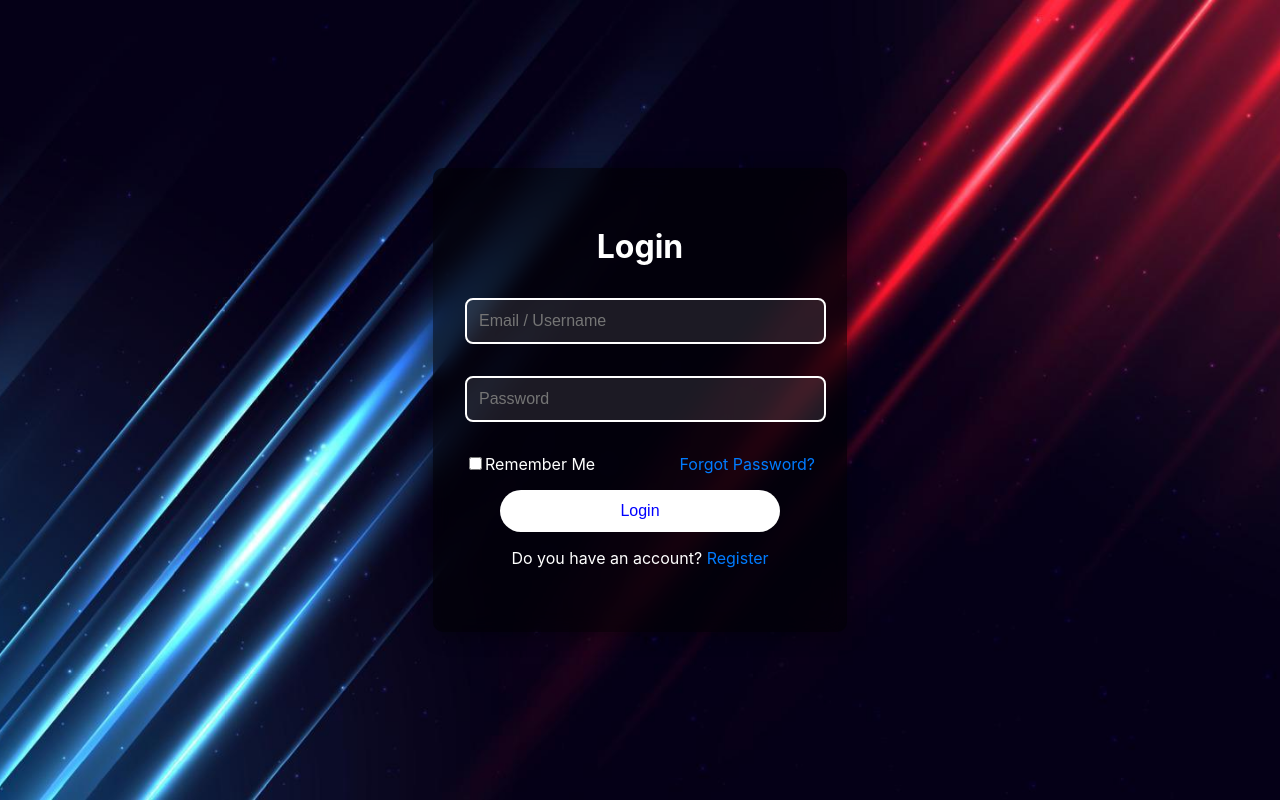
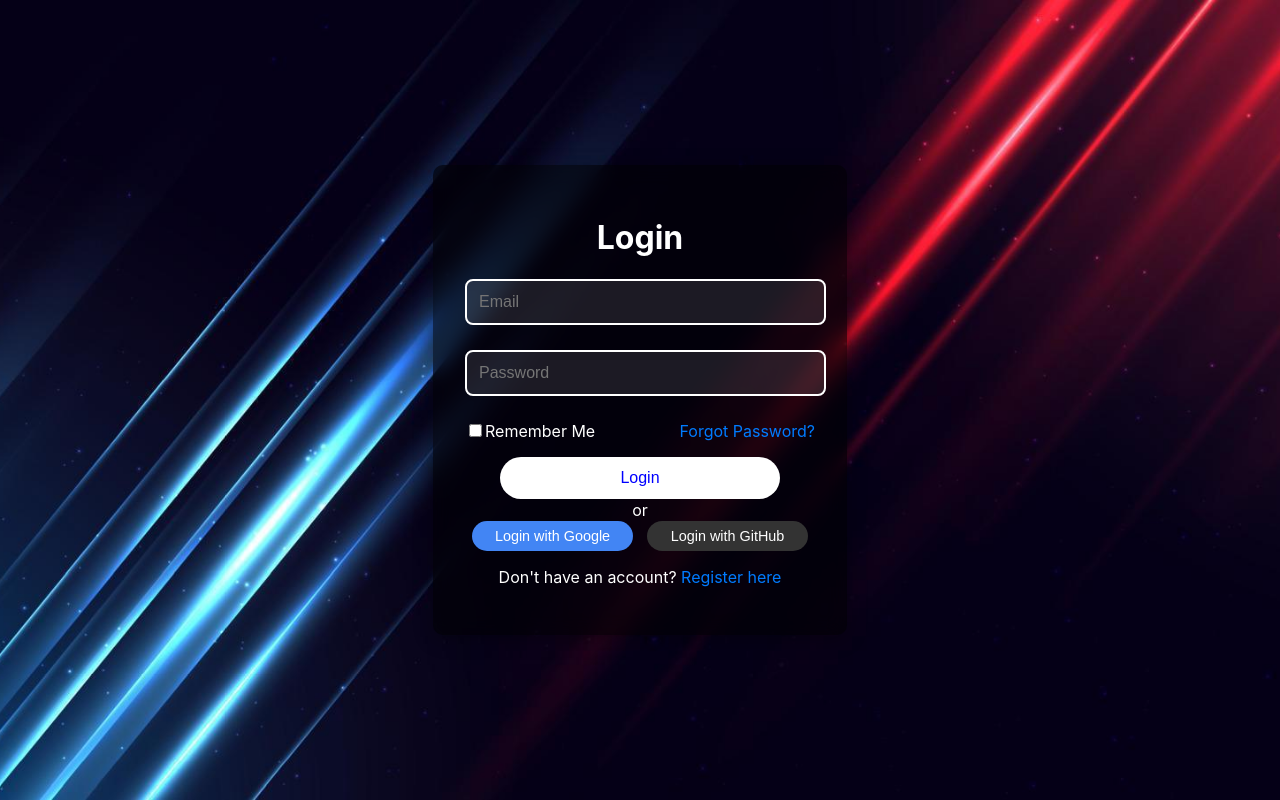
Before and after one commit to ViorelCalin849/SmartCampusFrontend, a React (Create React App) app in the folder smart-campus-frontend/: page / in a window 1280 px wide. Built offline with nearby package versions, Linux system fonts and the light colour scheme.

Commit message:
LoginPage-3rdParty-Auth

```diff
--- a/smart-campus-frontend/src/components/ChatPage.js
+++ b/smart-campus-frontend/src/components/ChatPage.js
@@ -21,7 +21,7 @@ const ChatPage = () => {
     const [role, setRole] = useState('student'); // Default role
     const [errorMessage, setErrorMessage] = useState('');
     const [onlineUsers, setOnlineUsers] = useState([]);
-    const [offlineUsers, setOfflineUsers] = useState([]); // New state for offline users
+    const [offlineUsers, setOfflineUsers] = useState([]);
 
     useEffect(() => {
         const storedUserId = localStorage.getItem('userId');
@@ -52,6 +52,8 @@ const ChatPage = () => {
                 setUsername(userData.username);
                 setRole(userData.role);
                 setRoom(userData.role === 'admin' ? 'admin' : 'student'); // Set initial room based on role
+                // Ensure to set online status when user logs in
+                updateOnlineStatus(userId, 'online');
             } else {
                 console.error('User not found in Firestore');
             }
--- a/smart-campus-frontend/src/components/Login.js
+++ b/smart-campus-frontend/src/components/Login.js
@@ -1,7 +1,6 @@
-// src/components/Login.js
 import React, { useState } from 'react';
-import { getAuth, signInWithEmailAndPassword } from 'firebase/auth';
-import { doc, getDoc } from 'firebase/firestore'; // Import Firestore methods
+import { getAuth, signInWithEmailAndPassword, signInWithPopup, GoogleAuthProvider, GithubAuthProvider } from 'firebase/auth';
+import { doc, getDoc, setDoc } from 'firebase/firestore';
 import { db } from '../firebase'; // Import Firestore db instance
 import '../styles/Login.css';
 import { Link, useNavigate } from 'react-router-dom';
@@ -17,53 +16,81 @@ const Login = () => {
         const auth = getAuth();
 
         try {
-            // Sign in with Firebase
+            // Sign in with Email/Password
             const userCredential = await signInWithEmailAndPassword(auth, email, password);
-            const user = userCredential.user;
-
-            // Fetch user data from Firestore
-            const userDoc = await getDoc(doc(db, 'users', user.uid));
-            if (userDoc.exists()) {
-                const userData = userDoc.data();
-                localStorage.setItem('username', userData.username); // Store username
-                localStorage.setItem('role', userData.role); // Store user role
-                localStorage.setItem('userId', user.uid);
-
-            } else {
-                console.log('No such user document!');
-            }
-
-            navigate('/dashboard'); // Redirect to dashboard on successful login
-
+            await handleUserData(userCredential.user);
+            localStorage.setItem('userId', userCredential.user.uid); // Store userId in local storage
+            navigate('/dashboard');
         } catch (error) {
             setError('An error occurred during login: ' + error.message);
         }
     };
 
+    const handleGoogleSignIn = async () => {
+        const auth = getAuth();
+        const provider = new GoogleAuthProvider();
+        try {
+            const result = await signInWithPopup(auth, provider);
+            await handleUserData(result.user);
+            localStorage.setItem('userId', result.user.uid); // Store userId in local storage
+            navigate('/dashboard');
+        } catch (error) {
+            setError('An error occurred during Google sign-in: ' + error.message);
+        }
+    };
+
+    const handleGithubSignIn = async () => {
+        const auth = getAuth();
+        const provider = new GithubAuthProvider();
+        try {
+            const result = await signInWithPopup(auth, provider);
+            await handleUserData(result.user);
+            localStorage.setItem('userId', result.user.uid); // Store userId in local storage
+            navigate('/dashboard');
+        } catch (error) {
+            setError('An error occurred during GitHub sign-in: ' + error.message);
+        }
+    };
+
+    const handleUserData = async (user) => {
+        const userDocRef = doc(db, 'users', user.uid);
+        const userDoc = await getDoc(userDocRef);
+
+        if (!userDoc.exists()) {
+            // Create a new user document in Firestore
+            const userData = {
+                email: user.email,
+                username: user.displayName || user.email.split('@')[0], // Use display name or email prefix
+                role: 'student', // Default role
+                status: 'online', // Set status as online
+            };
+            await setDoc(userDocRef, userData);
+        } else {
+            await setDoc(userDocRef, { status: 'online' }, { merge: true });
+        }
+    };
+
     return (
         <div className="login-container">
-            <h2 className="login-heading">Login</h2>
+            <h1>Login</h1>
+            {error && <p className="error">{error}</p>}
             <form onSubmit={handleLogin}>
-                <div className="login-form-group">
                 <input
                     type="email"
-                        placeholder="Email / Username"
+                    placeholder="Email"
                     value={email}
                     onChange={(e) => setEmail(e.target.value)}
-                        className="login-form-input"
                     required
+                    className="login-form-input" // Add your custom class if needed
                 />
-                </div>
-                <div className="login-form-group">
                 <input
                     type="password"
                     placeholder="Password"
                     value={password}
                     onChange={(e) => setPassword(e.target.value)}
-                        className="login-form-input"
                     required
+                    className="login-form-input" // Add your custom class if needed
                 />
-                </div>
 
                 <div className="remember-forgot-container">
                     <div className="remember-me-container">
@@ -80,11 +107,23 @@ const Login = () => {
                     </div>
                 </div>
 
-                {error && <p className="login-error-message">{error}</p>}
                 <button type="submit" className="login-button">Login</button>
             </form>
+
+            <p>or</p>
+
+            {/* Flex container for Google and GitHub buttons */}
+            <div className="oauth-buttons-container">
+                <button className="oauth-button google" onClick={handleGoogleSignIn}>
+                    Login with Google
+                </button>
+                <button className="oauth-button github" onClick={handleGithubSignIn}>
+                    Login with GitHub
+                </button>
+            </div>
+
             <p>
-                Do you have an account? <Link to="/register" className="create-account-link">Register</Link>
+                Don't have an account? <Link to="/register" className="forgot-password-link">Register here</Link>
             </p>
         </div>
     );
--- a/smart-campus-frontend/src/styles/Login.css
+++ b/smart-campus-frontend/src/styles/Login.css
@@ -42,6 +42,7 @@ body, html {
 
 .login-form-input {
     width: 95%;
+    margin-bottom: 25px;
     padding: 0.75em; /* Increased padding for a larger touch area */
     border: 2px solid white; /* Blue border to match the theme */
     border-radius: 8px; /* Rounded corners */
@@ -78,12 +79,13 @@ body, html {
     cursor: pointer;
     font-size: 1em;
     transition: background 0.3s; /* Smooth transition on hover */
+    margin-bottom: -15px; /* Reduce this value to decrease space between buttons */
 }
 
-    .login-button:hover {
-        background: #0056b3; /* Darker shade on hover */
-        color: white;
-    }
+.login-button:hover {
+    background: #0056b3; /* Darker shade on hover */
+    color: white;
+}
 
 .login-footer {
     text-align: center; /* Center the footer links */
@@ -108,10 +110,11 @@ body, html {
 }
 
 .remember-forgot-container {
-    display: flex; /* Use flexbox to align children */
-    justify-content: space-between; /* Space between items */
-    align-items: center; /* Center items vertically */
-    margin-bottom: 1em; /* Add some space below the group */
+    display: flex;
+    justify-content: space-between; /* Space between the two items */
+    align-items: center; /* Align items vertically */
+    margin: 1em 0; /* Margin for spacing */
+    margin-top: 0;
 }
 
 .remember-me-container {
@@ -121,3 +124,46 @@ body, html {
 .forgot-password-container {
     text-align: right; /* Right-align the forgot password link */
 }
+
+.oauth-buttons-container {
+    display: flex; /* Use flexbox for horizontal alignment */
+    justify-content: center; /* Center the buttons horizontally */
+    margin: 1em 0; /* Margin above and below */
+}
+
+/* OAuth button styles */
+.oauth-button {
+    flex: 1; /* Allow buttons to grow equally */
+    padding: 0.5em; /* Smaller padding for smaller buttons */
+    border: none;
+    border-radius: 50px;
+    cursor: pointer;
+    color: white;
+    font-size: 0.9em; /* Smaller font size */
+    transition: background 0.3s; /* Smooth transition on hover */
+    margin: 0 0.5em; /* Horizontal margin between buttons */
+    margin-top: -15px; /* Reduce this value to decrease space between buttons */
+}
+
+/* Google button styles */
+.oauth-button.google {
+    background-color: #4285f4; /* Google Blue */
+}
+
+/* GitHub button styles */
+.oauth-button.github {
+    background-color: #333; /* GitHub Black */
+}
+
+/* Hover effects for OAuth buttons */
+.oauth-button.google:hover {
+    background-color: #357ae8; /* Darker Google Blue */
+}
+
+.oauth-button.github:hover {
+    background-color: #444; /* Darker GitHub Black */
+}
+
+.oauth-button:nth-of-type(2) {
+    background-color: #333; /* GitHub Black */
+}
```
Lines whose indentation alone changed are shown as unchanged.
